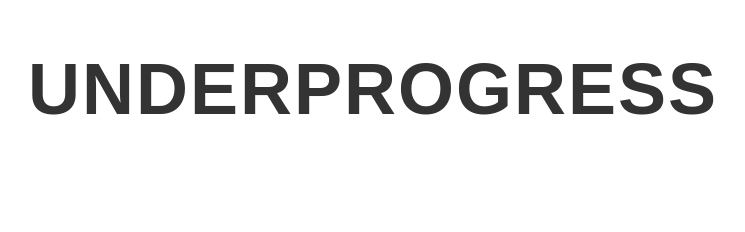
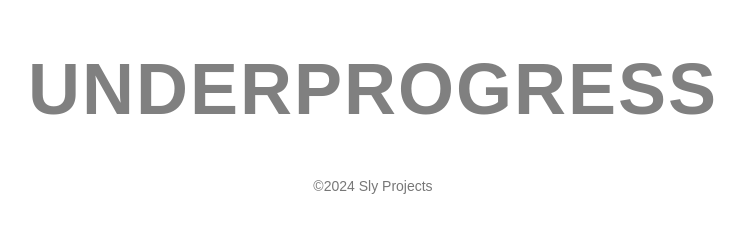
Before and after one commit to Slyyyyyyy/slyy, a website: page idk/2.html in a window 1280 px wide. Shown: the whole page, without its empty margins (267-1012 px from the left). Drawn offline with Linux system fonts and the light colour scheme.

Commit message:
underprogress changes

```diff
--- a/idk/2.html
+++ b/idk/2.html
@@ -7,6 +7,9 @@
     <link rel="stylesheet" href="1.css">
 </head>
 <body>
-    <div class="title"><H1>Underprogress</H1></div>
+    <div class="title"><H1><a href="index.html">Underprogress</a></div></H1>
+
+
+    <div class="copyright">©2024 Sly Projects</div>
 </body>
 </html>
```
Also changed, not shown: idk/1.html (+1 -1 lines), idk/3.html (+4 -1 lines).
